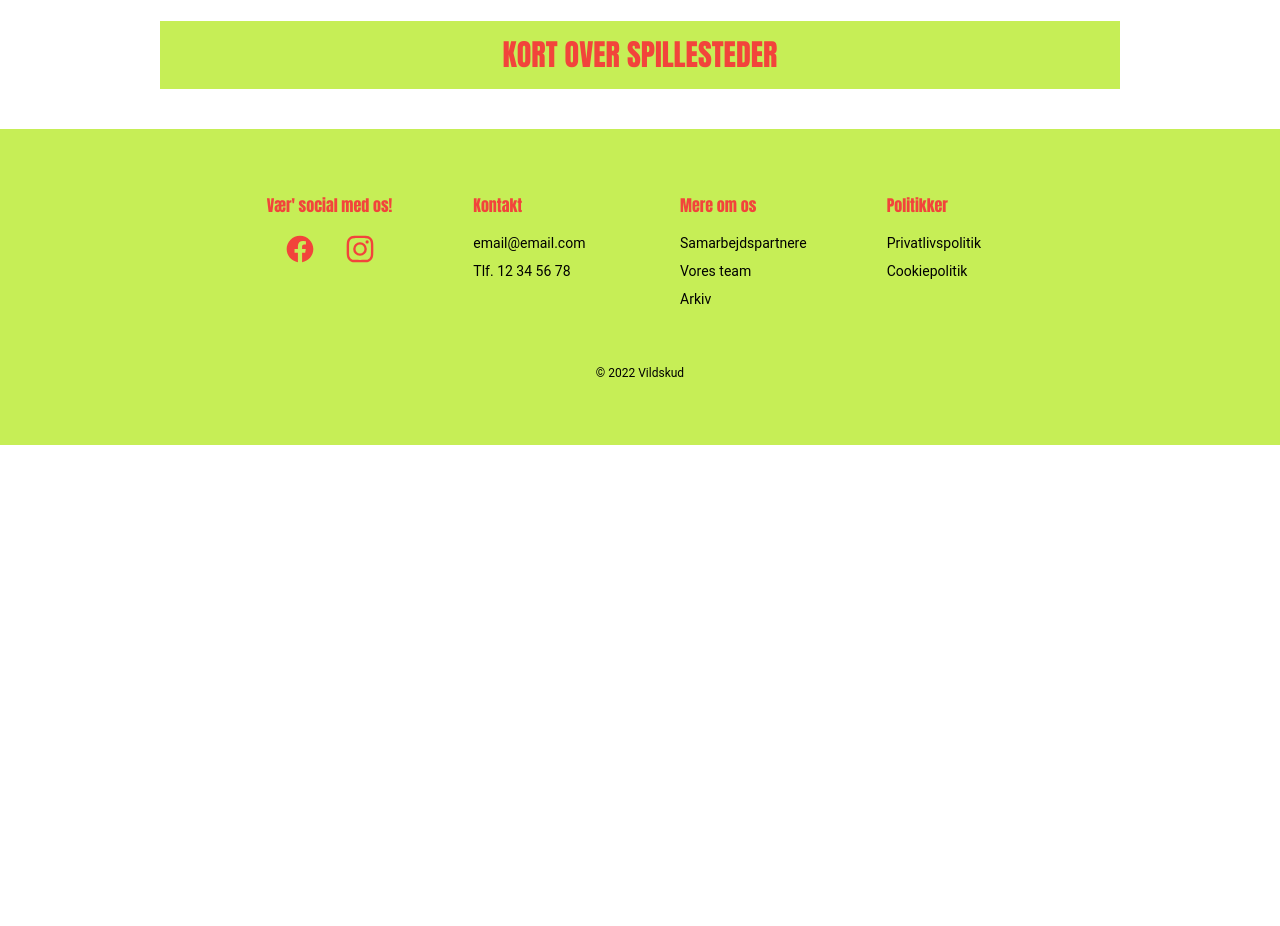
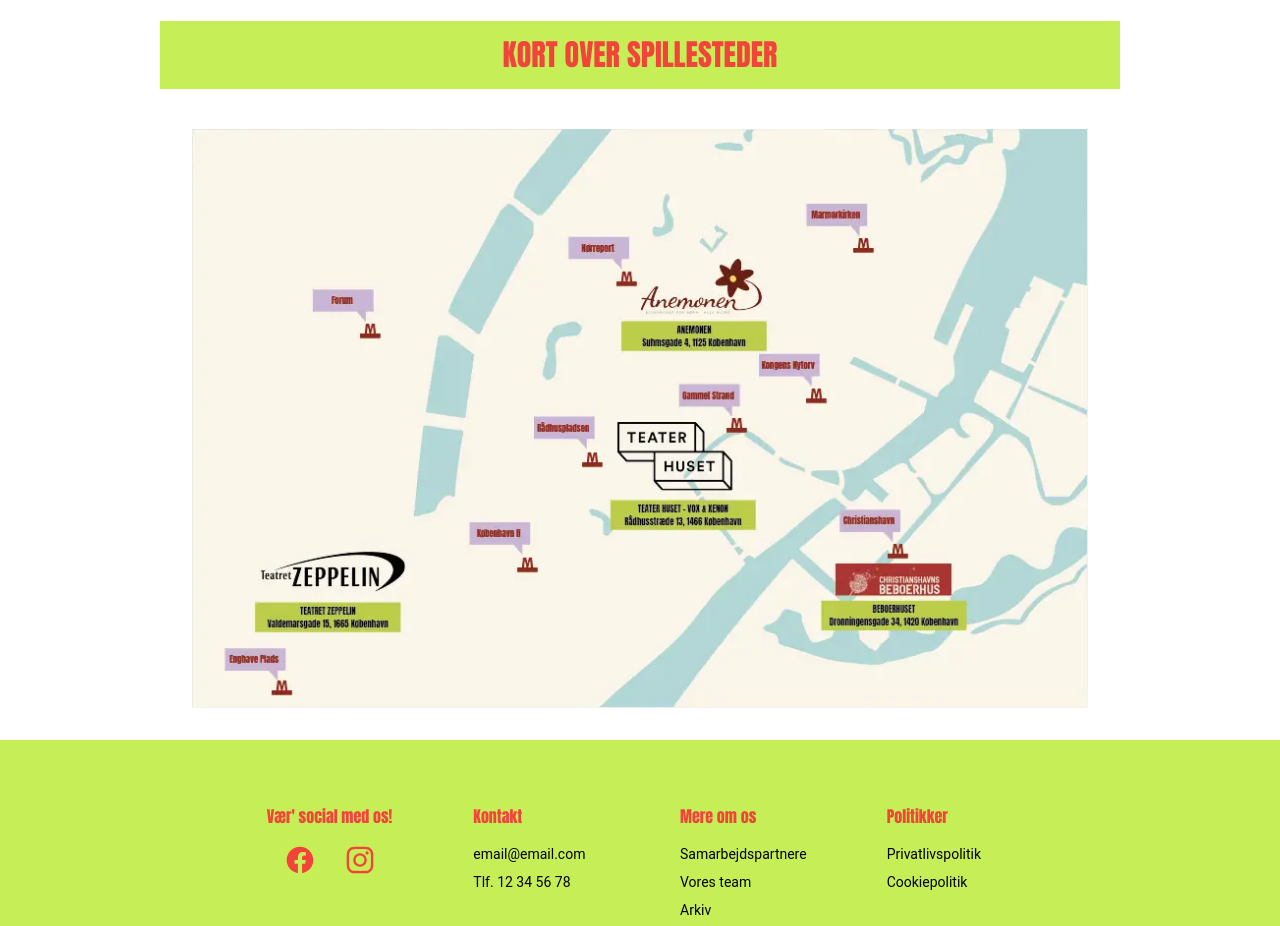
Before and after one commit to maja5099/vildskud, a website built with Parcel: page src/programside.html in a window 1280 px wide. Shown: the part 5943-6869 px from the top of the page. Before the commit the page ends 6388 px from the top, so only its background shows below. Built offline with nearby package versions, Linux system fonts and the light colour scheme.

Commit message:
kort indsat

```diff
--- a/src/programside.html
+++ b/src/programside.html
@@ -1058,6 +1058,9 @@
       <div class="bg-green mb-10">
         <h3 class="text-red py-4 text-center">Kort over spillesteder</h3>
       </div>
+      <div class="mx-auto mb-8 max-w-screen-lg sm:px-6 lg:px-8">
+        <img src="img/kort.webp" alt="kort over spillesteder" />
+      </div>
     </div>
     <!--Kort slut-->
     <!-- Content slut -->
```
Also changed, not shown: src/img/kort.webp (added).
